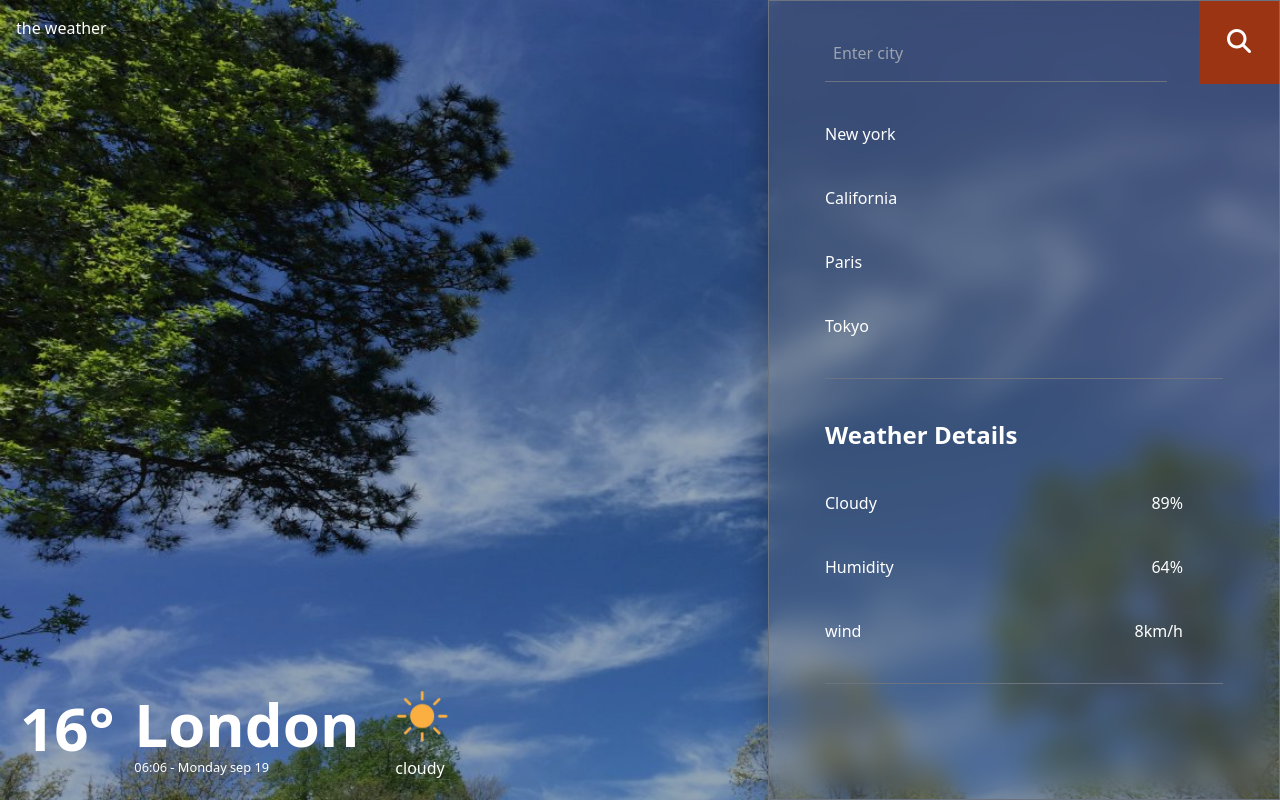
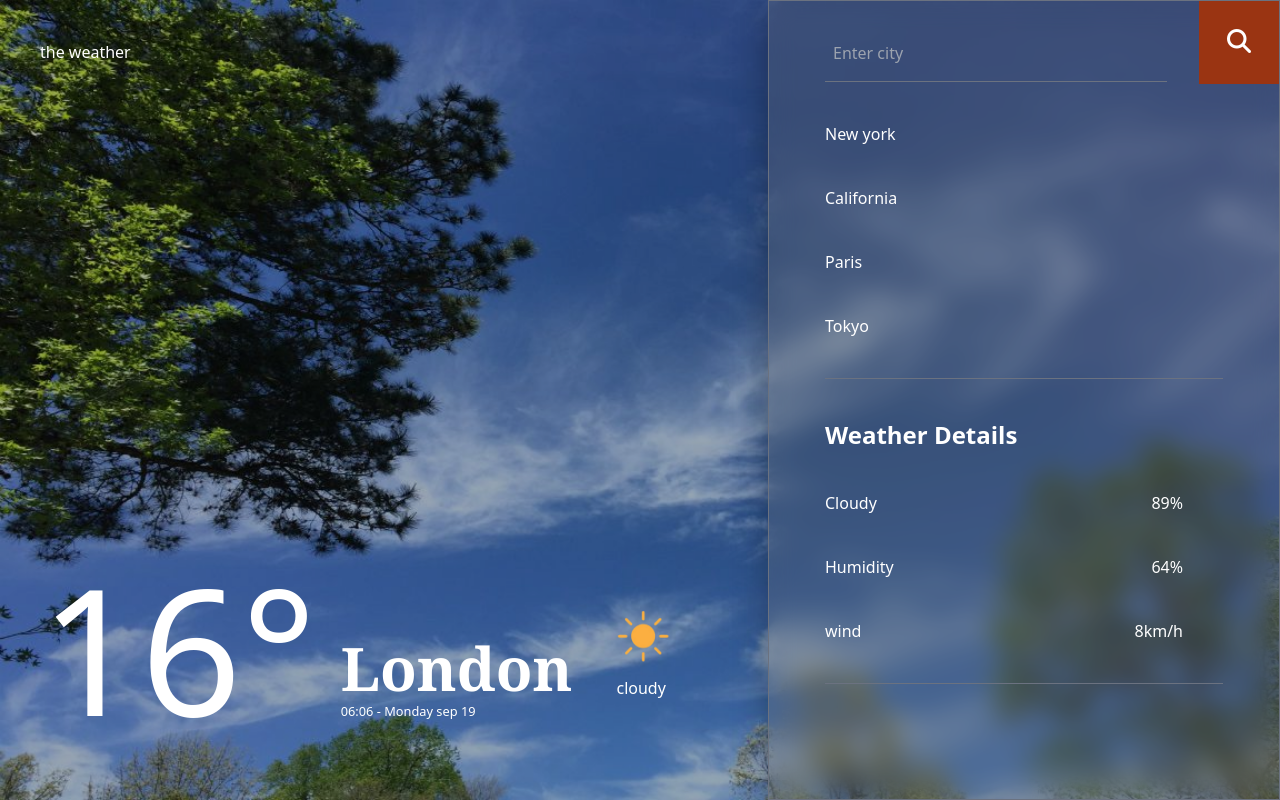
Before and after one commit to Tessyrich/Weather-App, a website: page index.html in a window 1280 px wide. Drawn offline with nearby package versions, Linux system fonts and the light colour scheme; no server answers; files whose address does not match are found by name.

Commit message:
update style

```diff
--- a/index.html
+++ b/index.html
@@ -15,13 +15,13 @@
       class="w-full h-lvh weather-app bg-hero-pattern relative bg-cover bg-no-repeat text-white"
     >
       <div
-        class="cont lg:top-0 left-0 lg:absolute relative w-full lg:h-full flex flex-col lg:justify-between items-start p-4"
+        class="cont lg:top-0 left-0 lg:absolute relative w-full lg:h-full flex flex-col lg:justify-between items-start px-10 pt-10 lg:pb-16"
       >
         <p class="brand">the weather</p>
         <div class="flex justify-center items-center">
-          <h1 class="temp font-bold m-1 text-6xl">16&#176;</h1>
-          <div class="city-time m-1">
-            <h1 class="name font-bold mt-4 mx-3 lg:text-6xl">London</h1>
+          <h1 class="temp lg:text-big text-6xl">16&#176;</h1>
+          <div class="city-time lg:mt-16 mx-3">
+            <h1 class="name font-bold font-serif mx-3 lg:text-6xl">London</h1>
             <small class="mx-3">
               <span class="time">06:06</span>
               -
--- a/script.js
+++ b/script.js
@@ -101,7 +101,7 @@ const fetchWeatherData = () => {
         "December",
       ];
 
-      dateOutput.innerHTML = ` ${d}, ${monthNames[m - 1]} ${y}`;
+      dateOutput.innerHTML = ` ${d} ${monthNames[m - 1]} ${y}`;
 
       timeOutput.innerHTML = time;
       //   Name of city
--- a/tailwind.config.js
+++ b/tailwind.config.js
@@ -6,6 +6,10 @@ module.exports = {
       backgroundImage: {
         "hero-pattern": "url('../images/day/clear.jpg')",
       },
+      fontSize: {
+        big: "11rem",
+        bigger: "15rem",
+      },
     },
     plugins: [],
   },
```
Also changed, not shown: dist/output.css.
